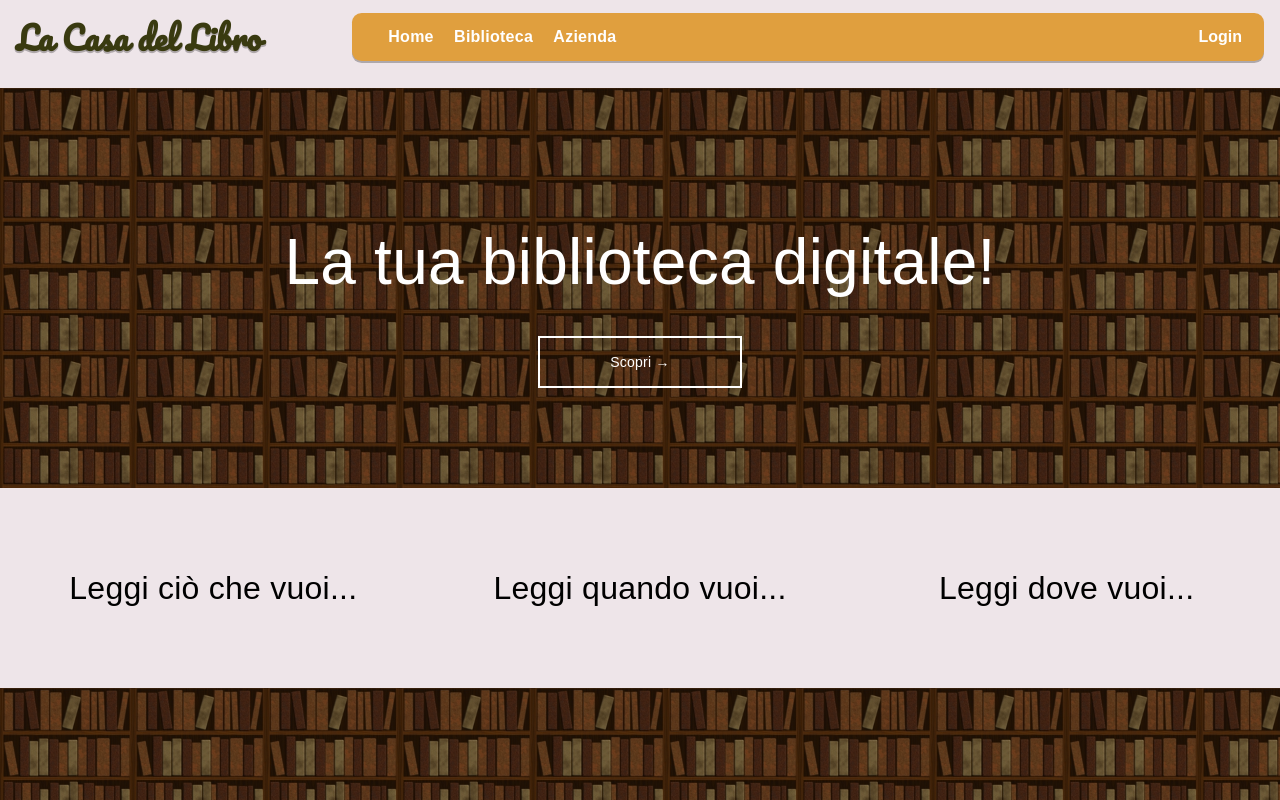
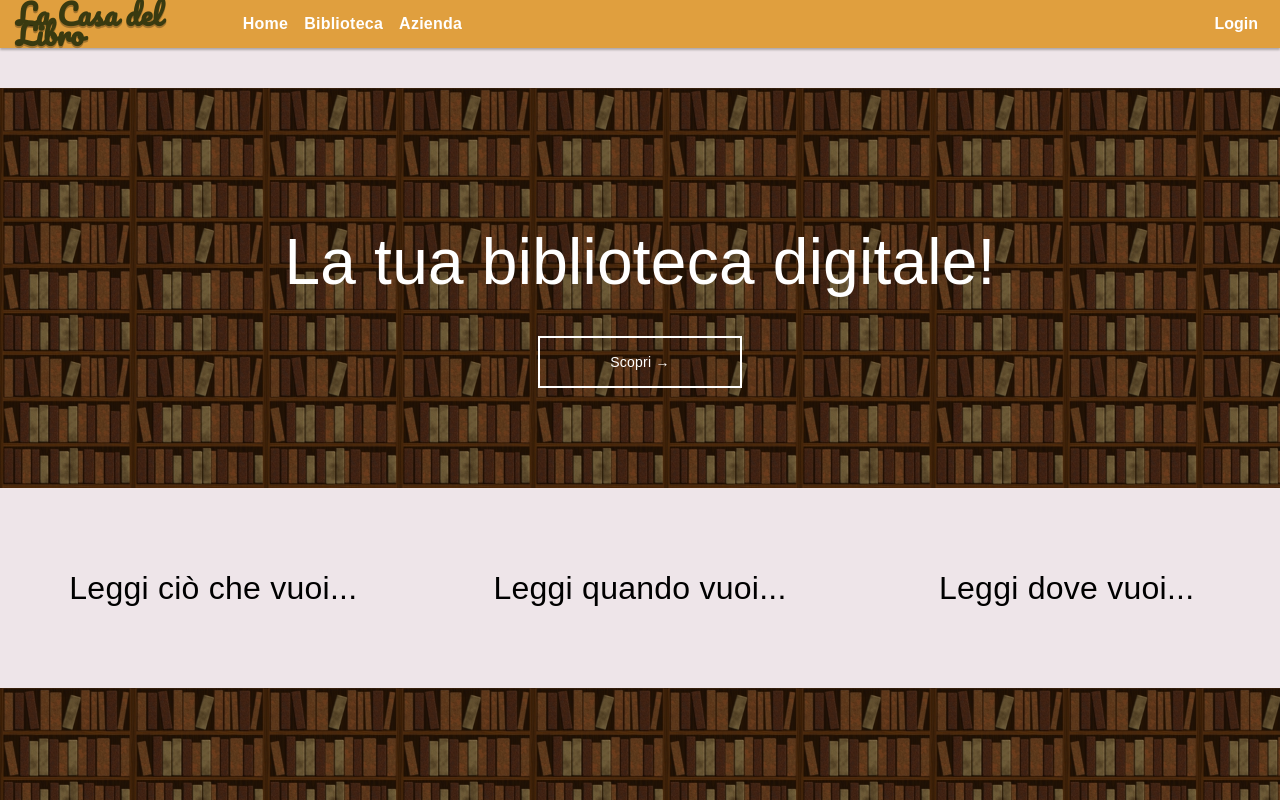
Before and after one commit to angelobdev/CasaDelLibro, an Angular app in the folder frontend/: page / in a window 1280 px wide. Shown: the top 800 px of the page. Built offline with nearby package versions, Linux system fonts and the light colour scheme; a web font is replaced by a local one.

Commit message:
UI Header migliorata + bug fix

```diff
--- a/frontend/src/app/components/header/header.component.html
+++ b/frontend/src/app/components/header/header.component.html
@@ -3,7 +3,6 @@
     <span>La Casa del Libro</span>
   </a>
 
-    <div class="menu">
   <nav>
     <!--PUBLIC CONTENT-->
     <div class="left-content">
@@ -32,8 +31,6 @@
       <button (click)="toggleLoginVisibility()">Login</button>
     </div>
   </nav>
-    </div>
-
 
   <!--Container Login-->
   <div class="login-container" *ngIf="loginIsVisible">
@@ -44,7 +41,7 @@
   </div>
 
   <!--Container Carrello-->
-    <div class="cart-container" *ngIf="cartIsVisible" @onOff>
+  <div class="cart-container" *ngIf="isLoggedIn && cartIsVisible" @onOff>
     <button (click)="toggleCartVisibility()" class="close-button">
       <fa-icon [icon]="faClose"></fa-icon>
     </button>
--- a/frontend/src/app/components/header/header.component.scss
+++ b/frontend/src/app/components/header/header.component.scss
@@ -3,19 +3,21 @@
 @import url('https://fonts.googleapis.com/css?family=Pacifico&display=swap');
 
 header {
-  width: 100vw;
+  width: 100%;
   height: 3rem;
 
   position: fixed;
   top: 0;
   left: 0;
 
-  padding-top: 0.8rem;
-
   display: flex;
   align-items: center;
   justify-content: center;
   flex-direction: row;
+
+  background: #E09F3E;
+
+  box-shadow: 0 2px 2px #0004;
 }
 
 header .logo {
@@ -41,68 +43,55 @@ header .logo:hover {
 
 header .logo span {
   font-family: "Pacifico", sans-serif;
-  font-size: 2rem;
-  color: #393A10 ;
+  font-size: 1.8rem;
+  color: #393A10;
   text-shadow: 0 2px #0004;
 }
 
-header .menu {
-
-  background: #E09F3E;
-
-  width: 70%;
-  height: 100%;
-
-  box-shadow: 0 2px #0004;
-
-  border-radius: 0.6rem;
-
-  display: flex;
-  align-items: center;
-  justify-content: center;
-  flex-direction: column;
-
-  margin-right: 1rem;
-  padding-left: 1rem;
-}
-
-header .menu nav {
+header nav {
   width: 100%;
   display: flex;
   align-items: center;
-  justify-content: space-between;
+  justify-content: flex-end;
   flex-direction: row;
 }
 
-header .menu nav .left-content {
+header nav .left-content {
   width: 30%;
   display: flex;
   align-items: center;
-  justify-content: space-evenly;
+  justify-content: flex-start;
   flex-direction: row;
+  margin-right: auto;
+  margin-left: 1rem;
 }
 
-header .menu nav .right-content {
-  width: 26%;
+header nav .left-content > a {
+  margin-right: 1rem;
+}
+
+header nav .right-content {
+  width: 30%;
   display: flex;
   align-items: center;
-  justify-content: space-between;
+  justify-content: flex-end;
   flex-direction: row;
   margin-right: 1rem;
 }
 
-header .menu nav .right-content > button {
+header nav .right-content > button {
   border-radius: 100%;
   color: white;
   transition: 0.4s;
+  margin-left: 1rem;
 }
 
-header .menu nav .right-content > button:hover {
+header nav .right-content > button:hover {
   transform: scale(110%);
   transition: 0.4s;
 }
 
-header .menu nav .right-content > button:active {
+header nav .right-content > button:active {
   transform: scale(120%);
   transition: 0.4s;
 }
@@ -123,7 +112,7 @@ header .menu nav .right-content > button:active {
   margin-left: 0.4rem;
 }
 
-header .menu nav a, button, span {
+header nav a, button, span {
   text-decoration: none;
   color: white;
   font-family: "Muli", sans-serif;
@@ -134,13 +123,13 @@ header .menu nav a, button, span {
   background: transparent;
 }
 
-header .menu nav a:hover, button:hover {
+header nav a:hover, button:hover {
   cursor: pointer;
   transform: scale(104%);
   transition: 0.4s;
 }
 
-header .menu nav .spacer {
+header nav .spacer {
   margin-left: 20%;
   margin-right: 20%;
 }
--- a/frontend/src/app/components/login/login.component.ts
+++ b/frontend/src/app/components/login/login.component.ts
@@ -13,10 +13,10 @@ export class LoginComponent implements OnInit {
 
   isLoginShowing = true;
 
-  loginForm: any = {
-    username: null,
-    password: null,
-    remember: null
+  loginForm: LoginRequest = {
+    username: '',
+    password: '',
+    remember: false
   };
 
   registerForm: any = {
--- a/frontend/src/app/routes/biblioteca/biblioteca.component.ts
+++ b/frontend/src/app/routes/biblioteca/biblioteca.component.ts
@@ -4,6 +4,8 @@ import {Carrello} from "../../models/carrello.model";
 import {Libro} from "../../models/libro.model";
 import {CarrelloService} from "../../services/carrello.service";
 import {faArrowDownWideShort, faBars, faSearch} from '@fortawesome/free-solid-svg-icons';
+import {StorageService} from "../../services/storage.service";
+import {AuthService} from "../../services/auth.service";
 
 @Component({
   selector: 'app-biblioteca',
@@ -25,7 +27,7 @@ export class BibliotecaComponent implements OnInit {
   // Ricerca
   ricerca: string = "";
 
-  constructor(private libroService: LibroService, private carrelloService: CarrelloService) {
+  constructor(private libroService: LibroService, private carrelloService: CarrelloService, private authService: AuthService) {
   }
 
   ngOnInit(): void {
@@ -39,6 +41,7 @@ export class BibliotecaComponent implements OnInit {
       }
     });
 
+    if (this.authService.isLoggedIn()) {
       this.carrelloService.getUpdate().subscribe({
         next: data => {
           this.carrello = data;
@@ -46,7 +49,11 @@ export class BibliotecaComponent implements OnInit {
         error: err => {
           console.log(err);
         }
-    })
+      });
+    }
+
+
+
   }
 
   aggiungiLibroAlCarrello(libroID: number) {
--- a/frontend/src/app/services/carrello.service.ts
+++ b/frontend/src/app/services/carrello.service.ts
@@ -18,7 +18,12 @@ export class CarrelloService {
   };
 
   constructor(private http: HttpClient, private storageService: StorageService) {
-    let utenteID = storageService.getJWToken()!.id;
+
+    let jwt = storageService.getJWToken();
+
+    if (jwt) {
+
+      let utenteID = jwt.id;
 
       // Cerco un carrello già esistente
       this.http.get<Carrello>(this.URL + "/get/" + utenteID, this.httpOptions).subscribe({
@@ -46,6 +51,8 @@ export class CarrelloService {
           }
         }
       );
+
+    }
   }
 
   // OBSERVER
```
Also changed, not shown: 1 other file (tests, documents, lock files or other folders). Lines whose indentation alone changed are shown as unchanged.
